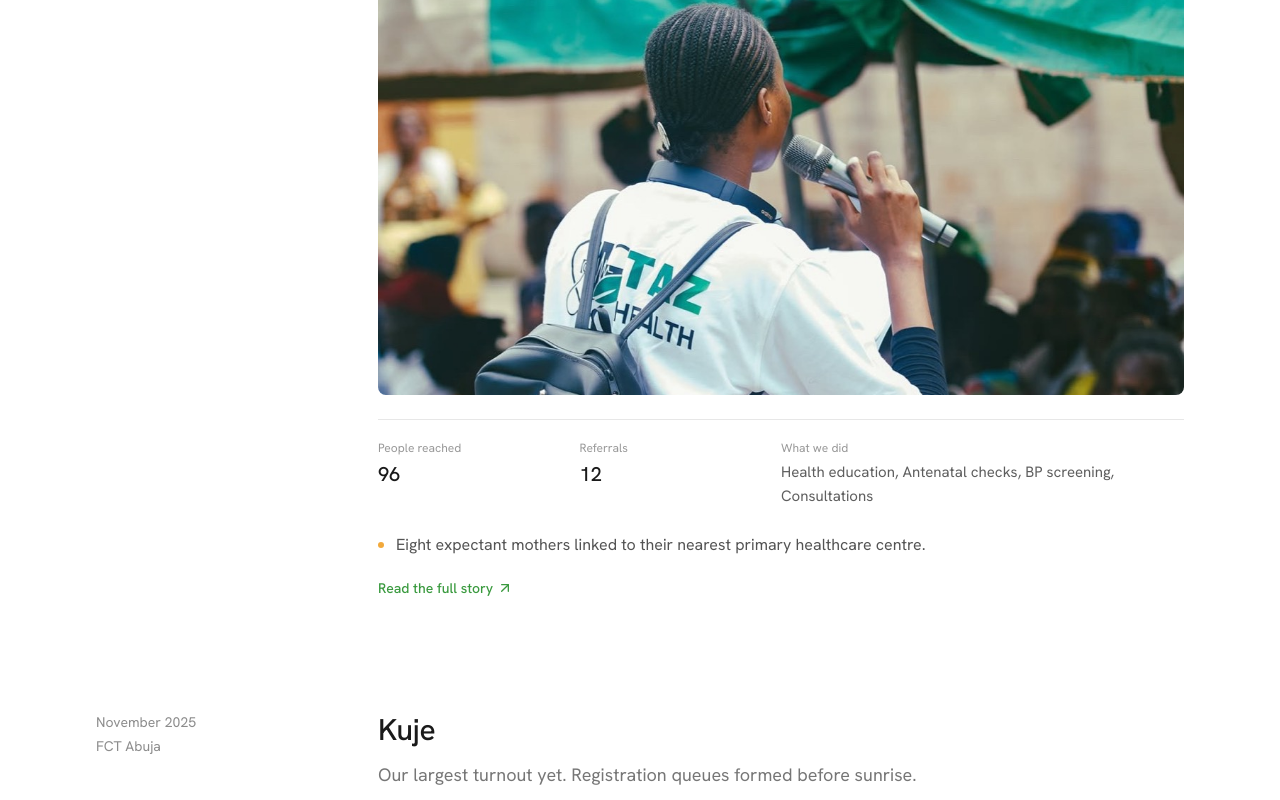
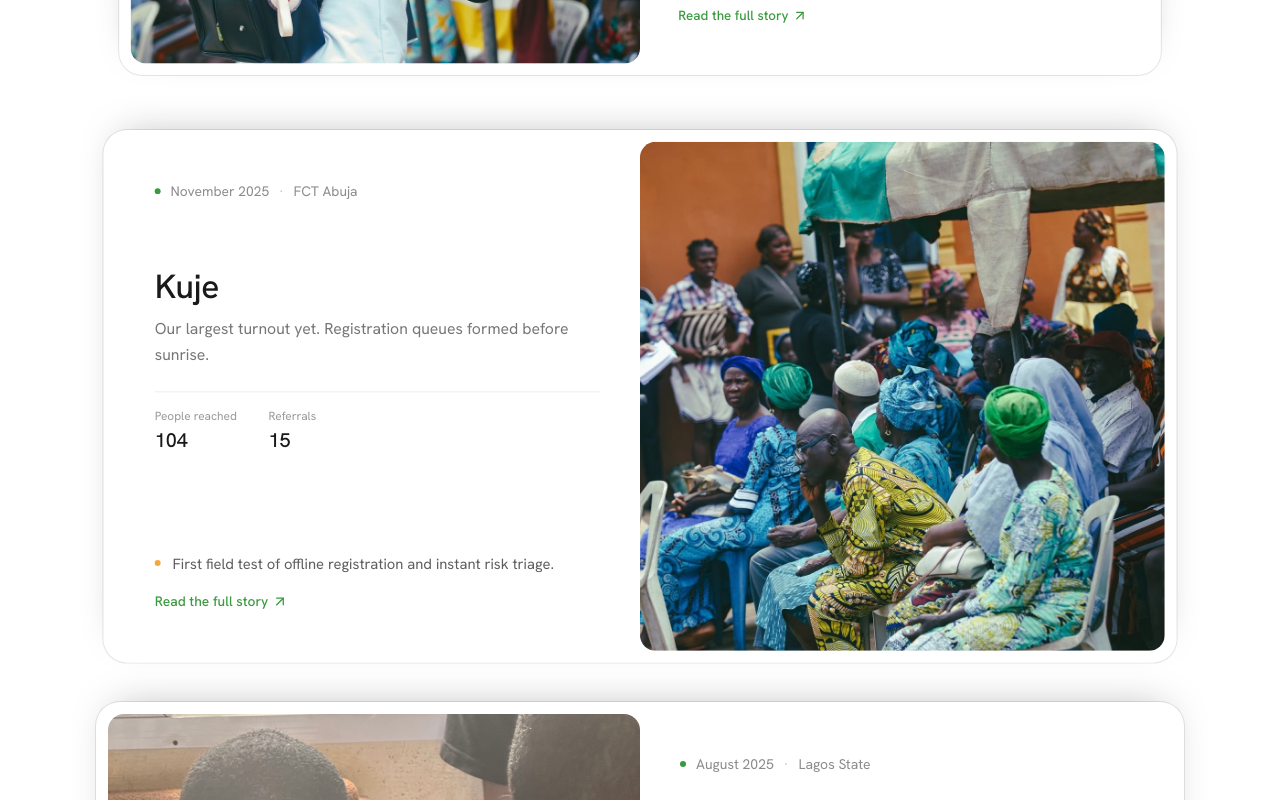
Before and after one commit to tazhealth/tazhealth, a Next.js app: page /outreaches in a window 1280 px wide. Shown: the part 2980-3780 px from the top of the page. Built offline with nearby package versions, Linux system fonts and the light colour scheme.

Commit message:
refactor: implement OutreachStack component for improved outreach display and interaction

```diff
--- a/app/outreaches/page.tsx
+++ b/app/outreaches/page.tsx
@@ -6,6 +6,7 @@ import { ArrowRightIcon, ArrowUpRightIcon } from 'lucide-react';
 import { ButtonLink } from '@/components/ui/ButtonLink';
 import { WhatsAppIcon } from '@/components/ui/SocialIcon';
 import { OutreachModal } from '@/components/outreaches/OutreachModal';
+import { OutreachStack } from '@/components/outreaches/OutreachStack';
 import { images } from '@/data/images';
 import { pastOutreaches, upcomingOutreaches } from '@/data/outreaches';
 import { fieldStories } from '@/data/people';
@@ -143,68 +144,7 @@ export default function Outreaches() {
             aside="Every outreach we’ve run, newest first. What we did, who we reached, and what happened after." />
 
 
-          <ol className="mt-8 space-y-5 pb-4 sm:mt-16 sm:space-y-20 sm:pb-0 lg:space-y-28">
-            {pastOutreaches.map((o, i) =>
-            <li
-              key={o.id}
-              style={{ top: `${84 + i * 10}px` }}
-              className="grid gap-4 rounded-2xl bg-white p-4 shadow-[0_-10px_30px_-18px_rgba(16,24,16,0.35)] ring-1 ring-ink/10 max-sm:sticky sm:gap-5 sm:rounded-none sm:p-0 sm:shadow-none sm:ring-0 lg:grid-cols-12 lg:gap-10">
-                <div className="lg:col-span-3">
-                  <div className="flex gap-3 text-xs text-ink/50 sm:text-sm lg:sticky lg:top-28 lg:block">
-                    <p className="tabular-nums">{o.date}</p>
-                    <p className="lg:mt-1">{o.state}</p>
-                  </div>
-                </div>
-
-                <div className="lg:col-span-9">
-                  <h3 className="text-xl font-medium tracking-[-0.02em] text-ink sm:text-3xl">{o.community}</h3>
-                  <p className="mt-1.5 line-clamp-2 max-w-2xl text-sm leading-relaxed text-ink/60 sm:mt-3 sm:line-clamp-none sm:text-lg">{o.summary}</p>
-
-                  <button
-                  type="button"
-                  onClick={() => setSelected(o)}
-                  aria-label={`Read the full story of the ${o.community} outreach`}
-                  className="group mt-4 block w-full overflow-hidden rounded-lg sm:mt-8 focus-visible:outline-none focus-visible:ring-2 focus-visible:ring-leaf focus-visible:ring-offset-4">
-
-                    <img
-                    src={o.image}
-                    alt=""
-                    loading="lazy"
-                    className="aspect-[16/10] w-full object-cover sm:aspect-[2/1] transition-transform duration-500 ease-smooth group-hover:scale-[1.02]" />
-
-                  </button>
-
-                  <dl className="mt-4 grid grid-cols-2 gap-y-4 border-t border-ink/10 pt-4 sm:mt-6 sm:grid-cols-4 sm:gap-y-5 sm:pt-5">
-                    <div>
-                      <dt className="text-xs text-ink/45">People reached</dt>
-                      <dd className="mt-0.5 text-lg font-medium tabular-nums text-ink sm:mt-1 sm:text-xl">{o.peopleReached}</dd>
-                    </div>
-                    <div>
-                      <dt className="text-xs text-ink/45">Referrals</dt>
-                      <dd className="mt-0.5 text-lg font-medium tabular-nums text-ink sm:mt-1 sm:text-xl">{o.referrals}</dd>
-                    </div>
-                    <div className="col-span-2 hidden sm:block">
-                      <dt className="text-xs text-ink/45">What we did</dt>
-                      <dd className="mt-0.5 text-sm leading-relaxed text-ink/70 sm:mt-1 sm:text-[15px]">{o.services.join(', ')}</dd>
-                    </div>
-                  </dl>
-
-                  <p className="mt-4 hidden gap-3 text-[15px] leading-relaxed text-ink/75 sm:mt-6 sm:flex sm:text-[16px]">
-                    <span className="mt-2 h-1.5 w-1.5 shrink-0 rounded-full bg-sun sm:mt-2.5" aria-hidden="true" />
-                    {o.highlight}
-                  </p>
-
-                  <button
-                  type="button"
-                  onClick={() => setSelected(o)}
-                  className="mt-3 inline-flex items-center gap-1 text-sm font-medium text-leaf hover:text-forest sm:mt-5">
-
-                    Read the full story <ArrowUpRightIcon className="h-4 w-4" />
-                  </button>
-                </div>
-              </li>
-            )}
-          </ol>
+          <OutreachStack outreaches={pastOutreaches} onSelect={setSelected} />
         </div>
       </section>
 
--- /dev/null
+++ b/components/outreaches/OutreachStack.tsx
@@ -0,0 +1,112 @@
+'use client';
+
+import React, { useRef } from 'react';
+import { motion, useReducedMotion, useScroll, useTransform } from 'framer-motion';
+import type { MotionValue } from 'framer-motion';
+import { ArrowUpRightIcon } from 'lucide-react';
+import type { Outreach } from '../../types/content';
+import { cn } from '../../utils/cn';
+
+type Props = {
+  outreaches: Outreach[];
+  onSelect: (o: Outreach) => void;
+};
+
+function Card({
+  o,
+  i,
+  total,
+  progress,
+  onSelect
+
+
+
+}: {o: Outreach;i: number;total: number;progress: MotionValue<number>;onSelect: (o: Outreach) => void;}) {
+  const reduce = useReducedMotion();
+  const target = 1 - (total - 1 - i) * 0.035;
+  const scale = useTransform(progress, [i / total, 1], [1, reduce ? 1 : target]);
+  const imageLeft = i % 2 === 1;
+
+  return (
+    <li
+      className="sticky mb-5 last:mb-0 sm:mb-8"
+      style={{ top: `calc(var(--stack-top) + ${i * 12}px)` }}>
+
+      <motion.article
+        style={{ scale }}
+        className="origin-top overflow-hidden rounded-2xl bg-white p-2.5 shadow-[0_-12px_40px_-20px_rgba(16,24,16,0.35)] ring-1 ring-ink/10 sm:rounded-3xl sm:p-3 lg:grid lg:h-[540px] lg:grid-cols-2">
+
+        <button
+          type="button"
+          onClick={() => onSelect(o)}
+          aria-label={`Read the full story of the ${o.community} outreach`}
+          className={cn(
+            'group block h-full w-full overflow-hidden rounded-xl focus-visible:outline-none focus-visible:ring-2 focus-visible:ring-leaf sm:rounded-2xl',
+            imageLeft ? 'lg:order-first' : 'lg:order-last'
+          )}>
+
+          <img
+            src={o.image}
+            alt=""
+            loading="lazy"
+            className="aspect-[16/10] h-full w-full object-cover transition-transform duration-700 ease-smooth group-hover:scale-[1.03] lg:aspect-auto" />
+
+        </button>
+
+        <div className="flex flex-col px-2 pb-2 pt-4 sm:px-5 sm:pb-5 sm:pt-6 lg:px-10 lg:py-10">
+          <p className="flex items-center gap-2.5 text-xs text-ink/50 sm:text-sm">
+            <span className="h-1.5 w-1.5 rounded-full bg-leaf" aria-hidden="true" />
+            <span className="tabular-nums">{o.date}</span>
+            <span className="text-ink/25">·</span>
+            {o.state}
+          </p>
+
+          <h3 className="mt-3 text-xl font-medium tracking-[-0.02em] text-ink sm:mt-5 sm:text-3xl lg:mt-auto lg:text-[34px] lg:leading-[1.1]">
+            {o.community}
+          </h3>
+          <p className="mt-2 line-clamp-2 text-sm leading-relaxed text-ink/60 sm:mt-3 sm:line-clamp-none sm:text-base lg:max-w-md">
+            {o.summary}
+          </p>
+
+          <dl className="mt-4 flex gap-8 border-t border-ink/10 pt-4 sm:mt-6">
+            <div>
+              <dt className="text-xs text-ink/45">People reached</dt>
+              <dd className="mt-0.5 text-lg font-medium tabular-nums text-ink sm:text-xl">{o.peopleReached}</dd>
+            </div>
+            <div>
+              <dt className="text-xs text-ink/45">Referrals</dt>
+              <dd className="mt-0.5 text-lg font-medium tabular-nums text-ink sm:text-xl">{o.referrals}</dd>
+            </div>
+          </dl>
+
+          <div className="mt-4 flex flex-col gap-4 sm:mt-6 lg:mt-auto lg:pt-8">
+            <p className="hidden items-start gap-3 text-[15px] leading-relaxed text-ink/70 sm:flex">
+              <span className="mt-2 h-1.5 w-1.5 shrink-0 rounded-full bg-sun" aria-hidden="true" />
+              {o.highlight}
+            </p>
+            <button
+              type="button"
+              onClick={() => onSelect(o)}
+              className="inline-flex w-fit items-center gap-1 text-sm font-medium text-leaf hover:text-forest">
+
+              Read the full story <ArrowUpRightIcon className="h-4 w-4" />
+            </button>
+          </div>
+        </div>
+      </motion.article>
+    </li>);
+
+}
+
+export function OutreachStack({ outreaches, onSelect }: Props) {
+  const ref = useRef<HTMLOListElement>(null);
+  const { scrollYProgress } = useScroll({ target: ref, offset: ['start start', 'end end'] });
+
+  return (
+    <ol ref={ref} className="relative mt-8 [--stack-top:84px] sm:mt-14 lg:[--stack-top:112px]">
+      {outreaches.map((o, i) =>
+      <Card key={o.id} o={o} i={i} total={outreaches.length} progress={scrollYProgress} onSelect={onSelect} />
+      )}
+    </ol>);
+
+}
```
